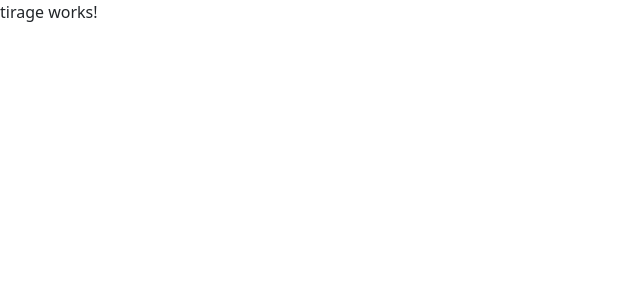
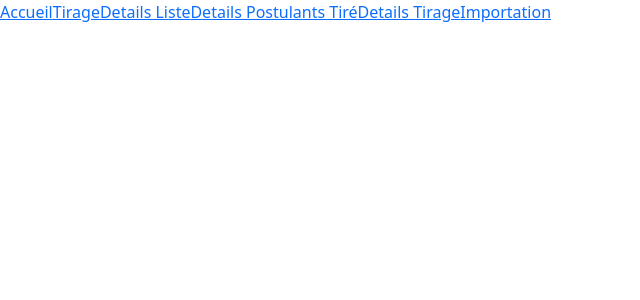
Before and after one commit to geekdjenika/MonTirage, an Angular app: page / in a window 1280 px wide. Shown: the top 300 px of the page, without its empty margins (0-640 px from the left). Built offline with nearby package versions, Linux system fonts and the light colour scheme.

Commit message:
Creation de la barre de naviguation entre les onglets

```diff
--- a/src/app/app.component.css
+++ b/src/app/app.component.css
@@ -0,0 +1,5 @@
+.active{
+  font-weight: bolder;
+  background-color: black;
+  color: aquamarine;
+}
--- a/src/app/app.component.html
+++ b/src/app/app.component.html
@@ -1,4 +1,17 @@
-<app-tirage></app-tirage>
+<!--
+  Creation de la barre de navigation entre onglet
+-->
+<div>
+  <a routerLink="/accueil" routerLinkActive="active">Accueil</a>
+  <a routerLink="/tirage" routerLinkActive="active">Tirage</a>
+  <a routerLink="/details-liste" routerLinkActive="active">Details Liste</a>
+  <a routerLink="/details-postulants-tires" routerLinkActive="active">Details Postulants Tiré</a>
+  <a routerLink="/details-tirage" routerLinkActive="active">Details Tirage</a>
+  <a routerLink="/importer" routerLinkActive="active">Importation</a>
+
+</div>
+
+<router-outlet></router-outlet>
 
 <!-- <style>
   :host {
```
Also changed, not shown: src/app/app.module.ts (+13 -1 lines), 1 other file (tests, documents, lock files or other folders).
